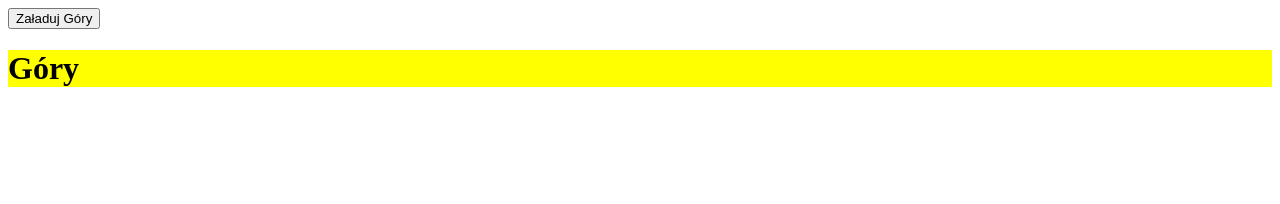
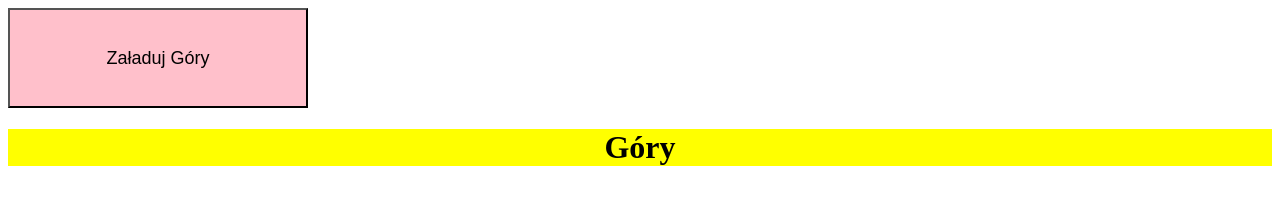
Before and after one commit to SakrajJestem/AJAX_ZADANIE08122021, a plain HTML site: page index.html in a window 1280 px wide. Drawn offline with Linux system fonts and the light colour scheme.

Commit message:
dodano style do przycisku

```diff
--- a/index.html
+++ b/index.html
@@ -17,6 +17,13 @@
         }
         h1{
             background-color: yellow;
+            text-align: center;
+        }
+        button{
+            height: 100px;
+            width: 300px;
+            background-color: pink;
+            font-size: large;
         }
     </style>
 </head>
```
